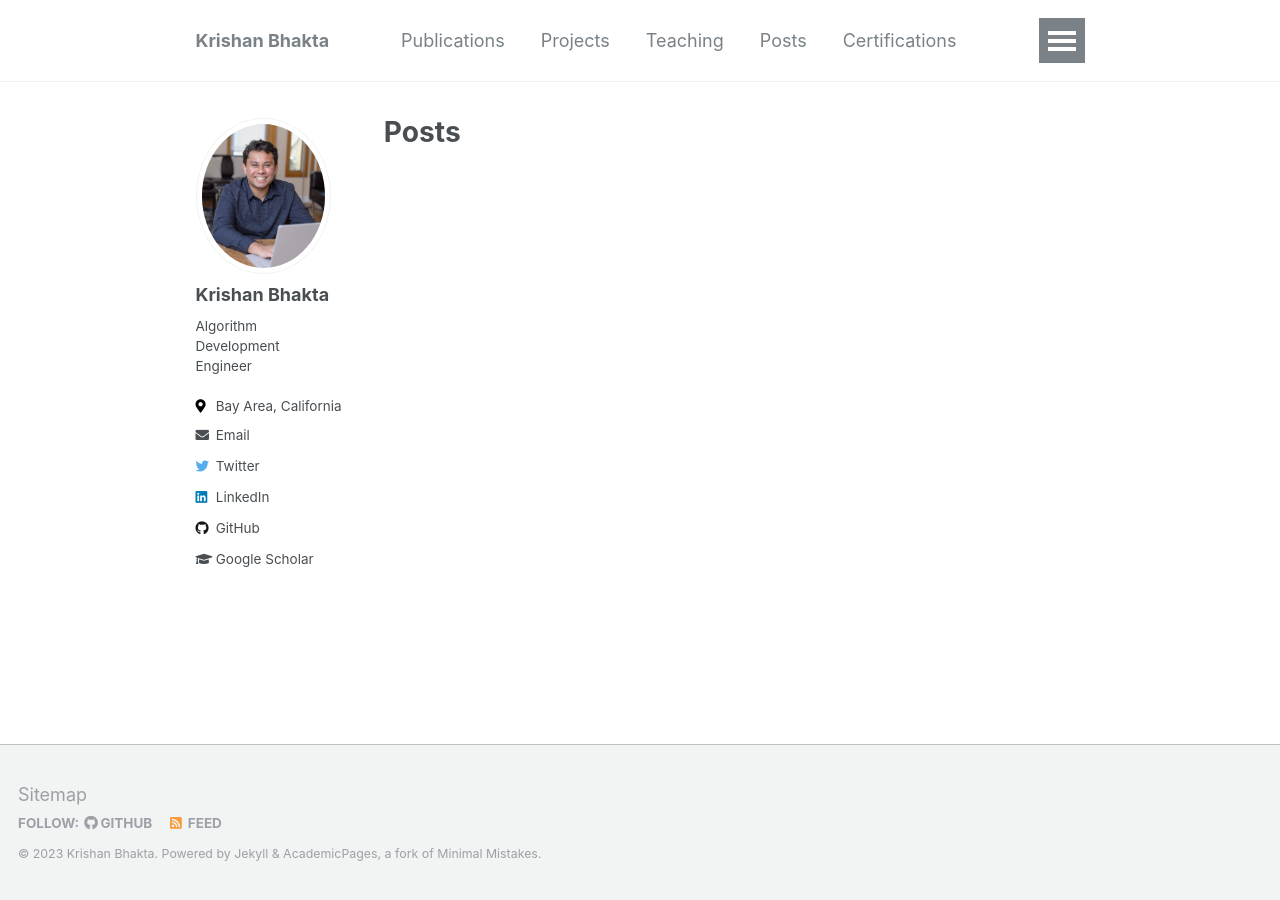
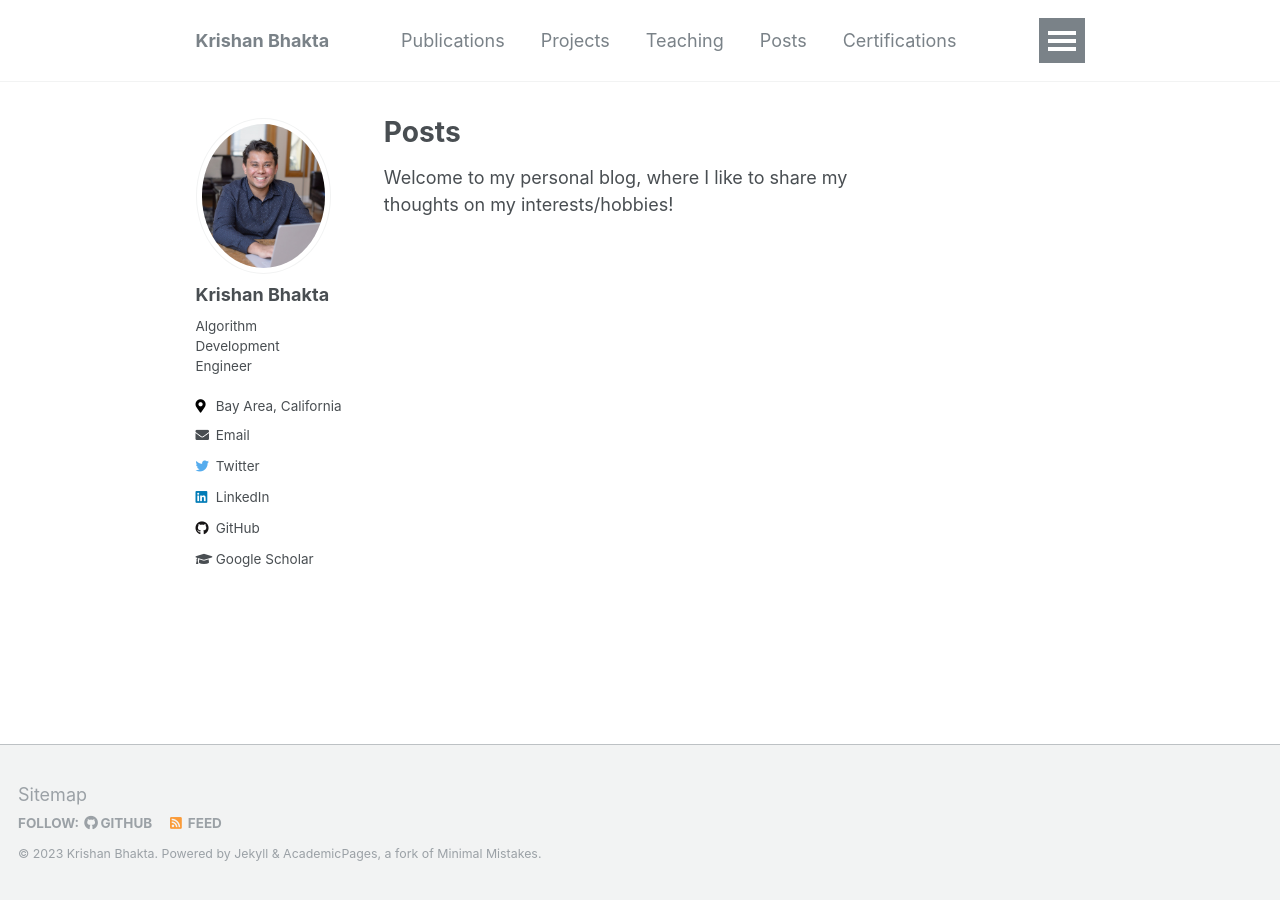
Before and after one commit to nicksheerin/nick_sheerin, a Jekyll site: the page built from _pages/posts.html, in a window 1280 px wide. Built offline with Jekyll 4.4.1, drawn with Linux system fonts in a browser that asks for light colours.

```diff
--- a/_pages/posts.html
+++ b/_pages/posts.html
@@ -4,6 +4,7 @@
 title: "Posts"
 author_profile: true
 ---
+<p> Welcome to my personal blog, where I like to share my thoughts on my interests/hobbies! </p>
 
 {% include base_path %}
 {% capture written_year %}'None'{% endcapture %}
```
Also changed, not shown: _posts/2023_12_30_visualizer.md (renamed from _posts/12_30_23_visualizer.md).
